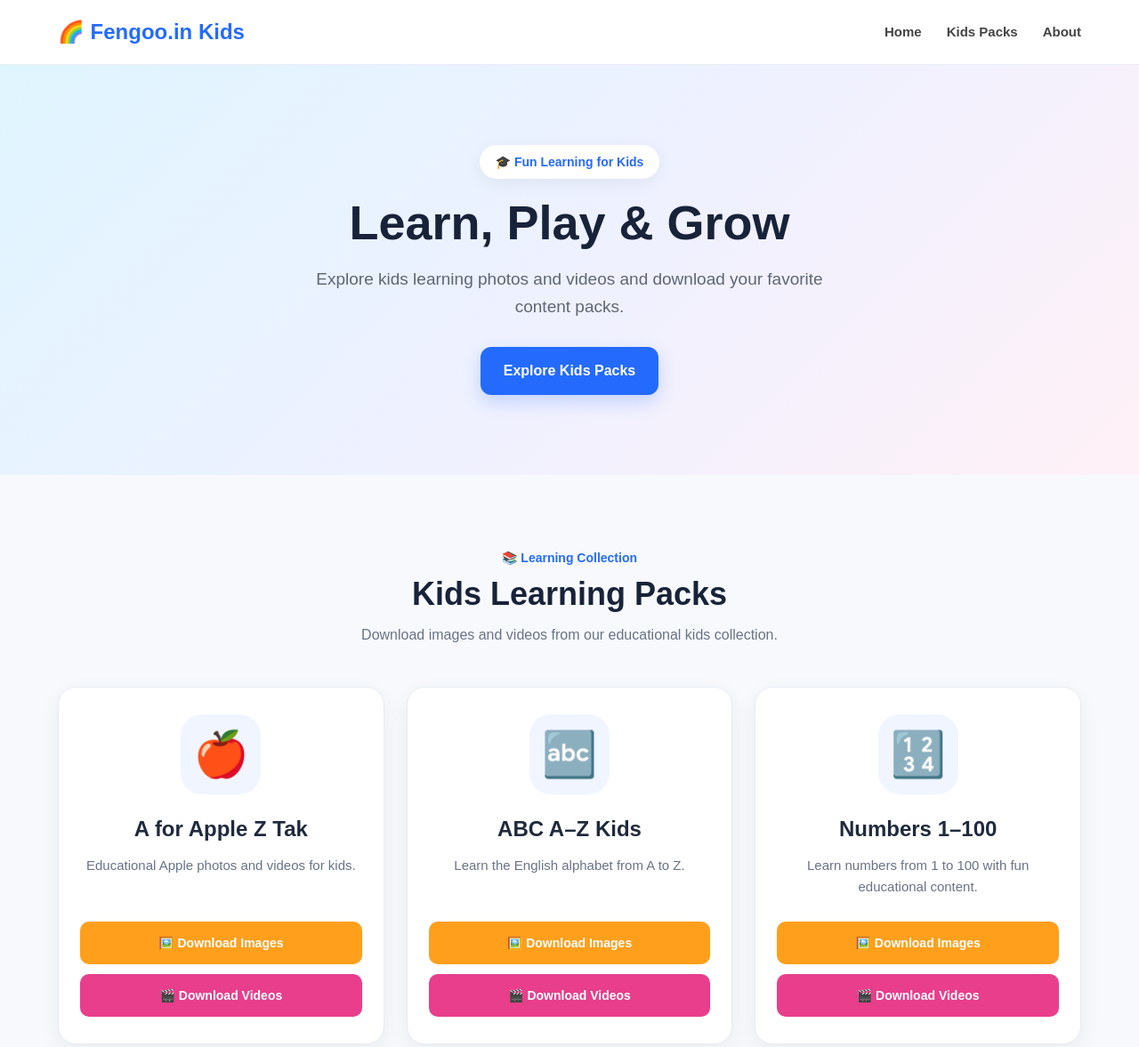
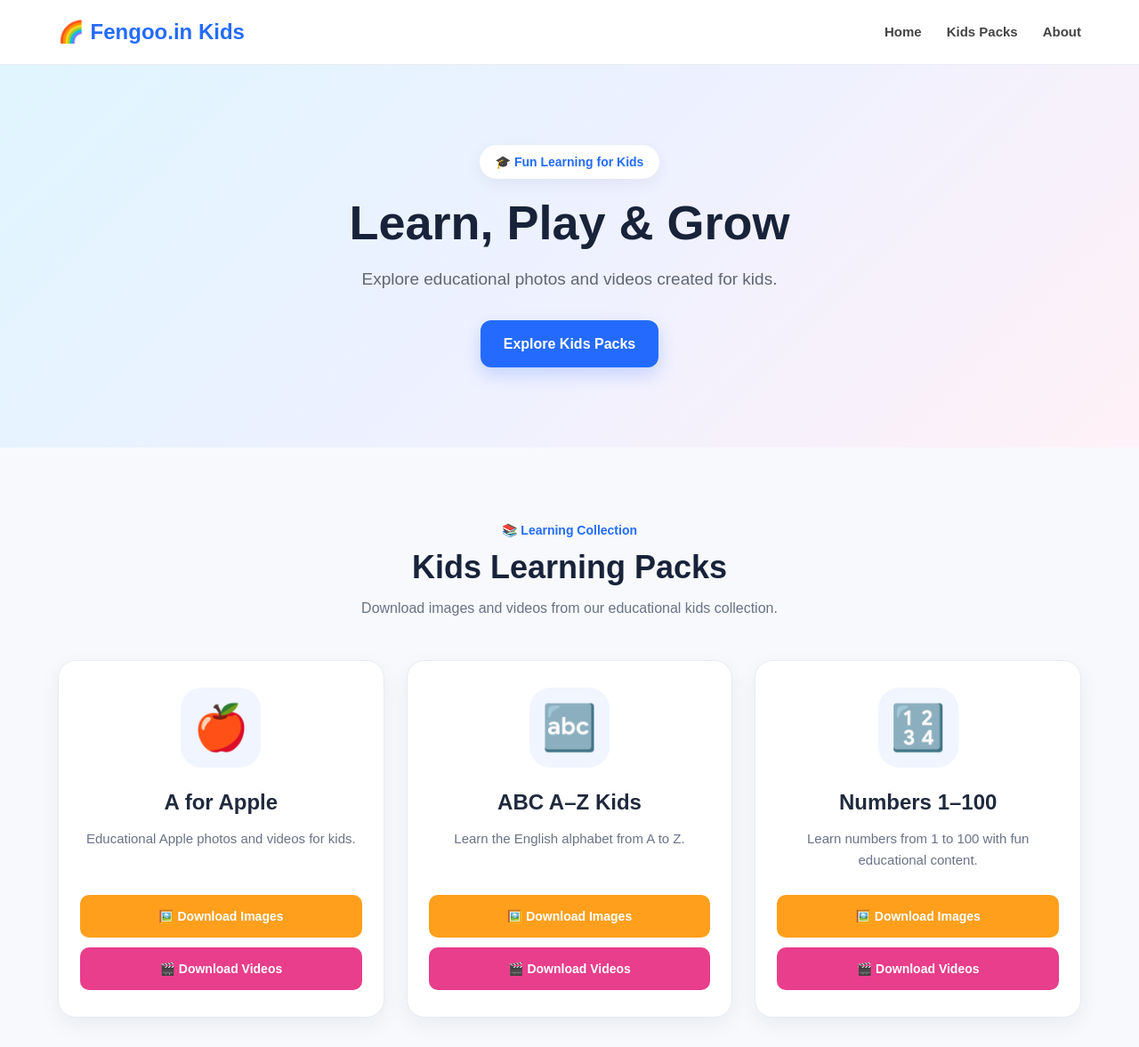
Before and after one commit to ajamalansari050-ai/Fengoo.in-Kids, a plain HTML site: page index.html in a window 1280 px wide. Shown: the top 1177 px of the page at 89% size. Drawn offline with Linux system fonts and the light colour scheme.

Commit message:
Update index.html

```diff
--- a/index.html
+++ b/index.html
@@ -4,10 +4,12 @@
     <meta charset="UTF-8">
     <meta name="viewport" content="width=device-width, initial-scale=1.0">
 
-    <title>Kids Learning | Fengoo.in</title>
+    <title>Fengoo.in Kids - Learning Photos & Videos</title>
 
     <meta name="description"
-          content="Kids learning photos and videos from Fengoo.in. Download educational image and video packs for kids.">
+          content="Fengoo.in Kids provides educational photos and videos for children. Explore A for Apple, ABC A-Z and Numbers 1-100 learning packs.">
+
+    <meta name="robots" content="index, follow">
 
     <link rel="stylesheet" href="style.css">
     <link rel="icon" href="favicon.ico">
@@ -15,7 +17,6 @@
 
 <body>
 
-    <!-- HEADER -->
 <header class="site-header">
     <div class="container header-content">
 
@@ -33,7 +34,6 @@
 </header>
 
 
-    <!-- HERO -->
 <main>
 
 <section class="hero" id="home">
@@ -51,8 +51,8 @@
             </h1>
 
             <p>
-                        Explore kids learning photos and videos
-                        and download your favorite content packs.
+                Explore educational photos and videos
+                created for kids.
             </p>
 
             <a href="#packs" class="hero-button">
@@ -66,7 +66,6 @@
 </section>
 
 
-        <!-- KIDS PACKS -->
 <section class="packs-section" id="packs">
 
     <div class="container">
@@ -91,6 +90,7 @@
 
 
             <!-- A FOR APPLE -->
+
             <article class="pack-card">
 
                 <div class="pack-icon">
@@ -99,9 +99,7 @@
 
                 <div class="pack-content">
 
-                            <h3>
-                                A for Apple Z Tak
-                            </h3>
+                    <h3>A for Apple</h3>
 
                     <p>
                         Educational Apple photos and
@@ -114,18 +112,14 @@
                             href="A-For-Apple/A-For-Apple-Images.zip"
                             class="download-button image-button"
                             download>
-
                             🖼️ Download Images
-
                         </a>
 
                         <a
                             href="A-For-Apple/A-For-Apple-Videos.zip"
                             class="download-button video-button"
                             download>
-
                             🎬 Download Videos
-
                         </a>
 
                     </div>
@@ -136,6 +130,7 @@
 
 
             <!-- ABC A-Z -->
+
             <article class="pack-card">
 
                 <div class="pack-icon">
@@ -144,9 +139,7 @@
 
                 <div class="pack-content">
 
-                            <h3>
-                                ABC A–Z Kids
-                            </h3>
+                    <h3>ABC A–Z Kids</h3>
 
                     <p>
                         Learn the English alphabet
@@ -159,18 +152,14 @@
                             href="ABC-AZ-Kids/ABC-AZ-Images.zip"
                             class="download-button image-button"
                             download>
-
                             🖼️ Download Images
-
                         </a>
 
                         <a
                             href="ABC-AZ-Kids/ABC-AZ-Videos.zip"
                             class="download-button video-button"
                             download>
-
                             🎬 Download Videos
-
                         </a>
 
                     </div>
@@ -181,6 +170,7 @@
 
 
             <!-- NUMBERS -->
+
             <article class="pack-card">
 
                 <div class="pack-icon">
@@ -189,9 +179,7 @@
 
                 <div class="pack-content">
 
-                            <h3>
-                                Numbers 1–100
-                            </h3>
+                    <h3>Numbers 1–100</h3>
 
                     <p>
                         Learn numbers from 1 to 100
@@ -204,18 +192,14 @@
                             href="Numbers-1-100-Kids/Numbers-Images.zip"
                             class="download-button image-button"
                             download>
-
                             🖼️ Download Images
-
                         </a>
 
                         <a
                             href="Numbers-1-100-Kids/Numbers-Videos.zip"
                             class="download-button video-button"
                             download>
-
                             🎬 Download Videos
-
                         </a>
 
                     </div>
@@ -232,7 +216,6 @@
 </section>
 
 
-        <!-- ABOUT -->
 <section class="about-section" id="about">
 
     <div class="container about-content">
@@ -258,7 +241,6 @@
 </main>
 
 
-    <!-- FOOTER -->
 <footer class="site-footer">
 
     <div class="container footer-content">
```
Lines whose indentation alone changed are shown as unchanged.
